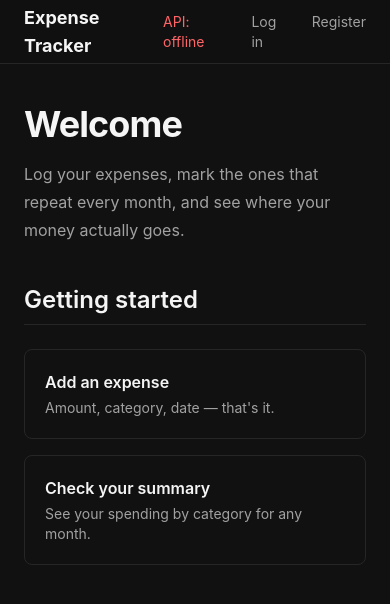
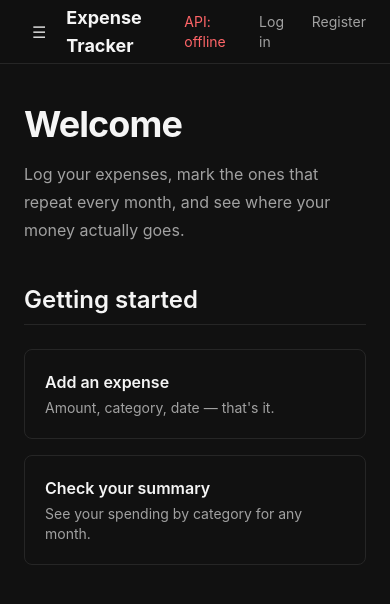
Before and after one commit to harshgalba/expense-tracker, a React (Vite) app in the folder client/: page / in a window 390 px wide. Shown: the top 604 px of the page. Built offline with nearby package versions, Linux system fonts and the light colour scheme; no server answers.

Commit message:
Add hamburger button and nav drawer for phones

```diff
--- a/client/src/components/Header.jsx
+++ b/client/src/components/Header.jsx
@@ -1,10 +1,13 @@
+import { useState } from 'react'
 import { Link, useLocation, useNavigate } from 'react-router'
+import NavLinks from './NavLinks'
 
 function Header({ apiStatus }) {
   // Rerenders the header on every page change, so the login state stays current
   useLocation()
   const navigate = useNavigate()
   const loggedIn = Boolean(localStorage.getItem('token'))
+  const [menuOpen, setMenuOpen] = useState(false)
 
   function logout() {
     localStorage.removeItem('token')
@@ -12,11 +15,23 @@ function Header({ apiStatus }) {
   }
 
   return (
+    <>
       <header className="sticky top-0 z-10 h-16 border-b border-neutral-800 bg-[#111]/90 backdrop-blur">
         <div className="mx-auto flex h-full max-w-7xl items-center justify-between px-6">
-        <a href="/" className="text-lg font-bold">
+          <div className="flex items-center gap-3">
+            {/* Hamburger: phones only */}
+            <button
+              type="button"
+              onClick={() => setMenuOpen(true)}
+              aria-label="Open menu"
+              className="rounded-md p-2 text-neutral-300 hover:bg-neutral-800 md:hidden"
+            >
+              ☰
+            </button>
+            <Link to="/" className="text-lg font-bold">
               Expense Tracker
-        </a>
+            </Link>
+          </div>
           <nav className="flex gap-6 text-sm text-neutral-400">
             <span className={apiStatus === 'online' ? 'text-green-400' : 'text-red-400'}>API: {apiStatus}</span>
             {loggedIn ? (
@@ -32,6 +47,28 @@ function Header({ apiStatus }) {
           </nav>
         </div>
       </header>
+
+      {/* Phone drawer: outside <header> so backdrop-blur doesn't trap it */}
+      {menuOpen && (
+        <div className="fixed inset-0 z-20 md:hidden">
+          <div className="absolute inset-0 bg-black/60" />
+          <aside className="absolute inset-y-0 left-0 w-64 border-r border-neutral-800 bg-[#111] px-6 py-6">
+            <div className="mb-6 flex items-center justify-between">
+              <span className="font-bold">Menu</span>
+              <button
+                type="button"
+                onClick={() => setMenuOpen(false)}
+                aria-label="Close menu"
+                className="rounded-md p-2 text-neutral-300 hover:bg-neutral-800"
+              >
+                ✕
+              </button>
+            </div>
+            <NavLinks />
+          </aside>
+        </div>
+      )}
+    </>
   )
 }
 
```
Lines whose indentation alone changed are shown as unchanged.
